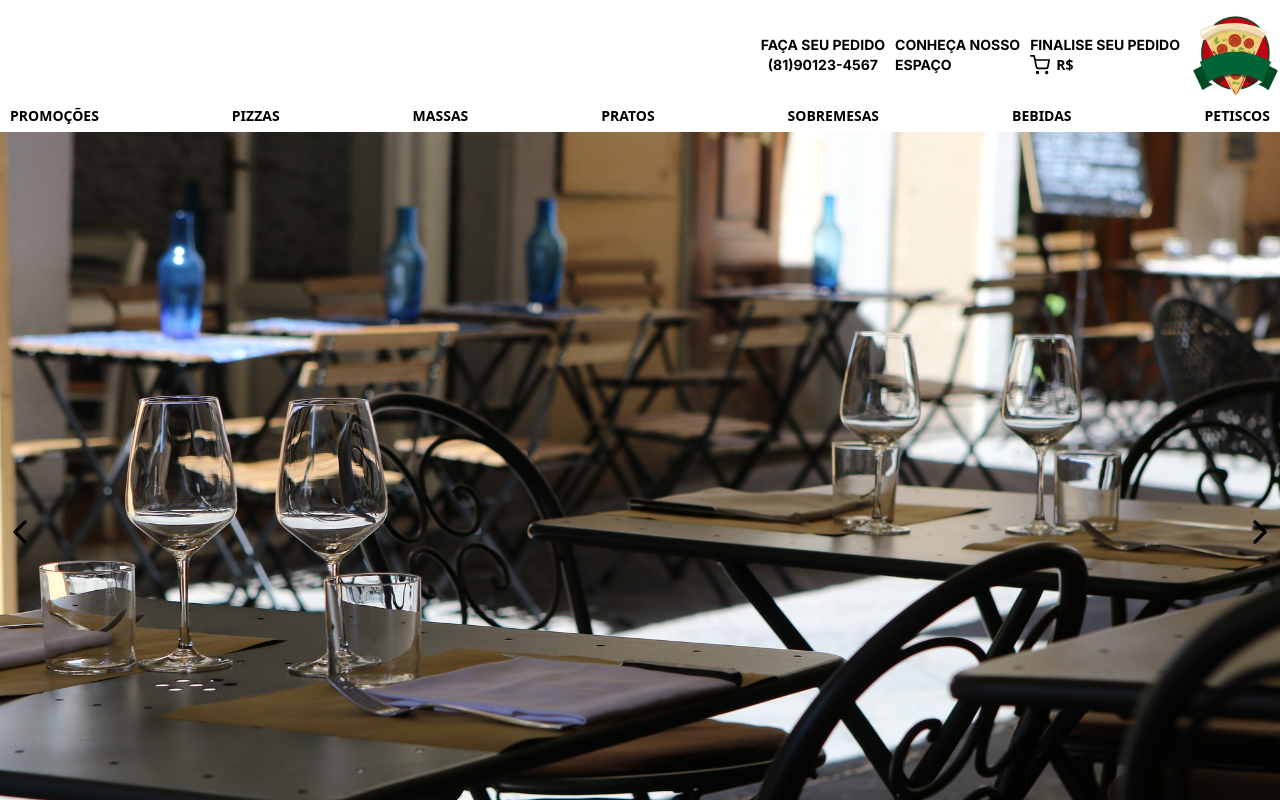
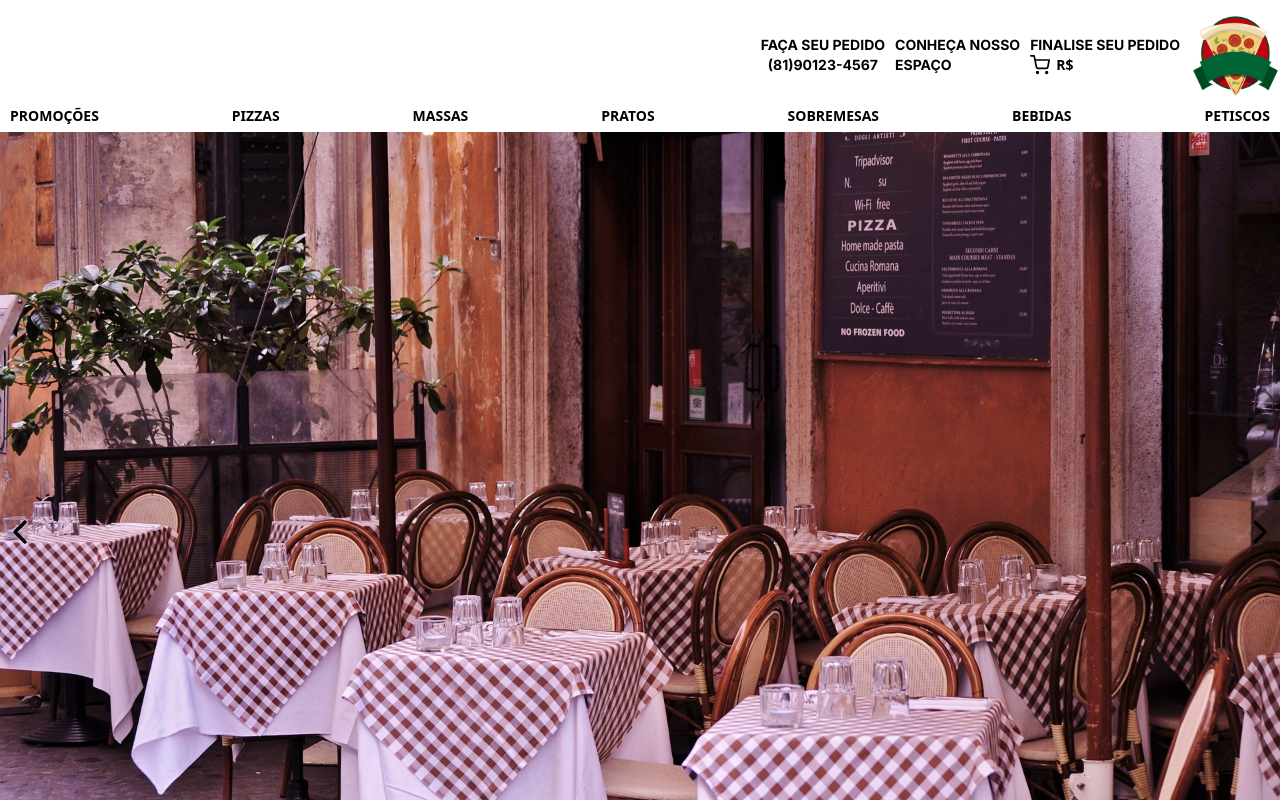
Before and after one commit to HumbertoFox/pizzaria, a Next.js app: page / in a window 1280 px wide. Shown: the top 800 px of the page. Built offline with nearby package versions, Linux system fonts and the light colour scheme.

Commit message:
update slides promotion

```diff
--- a/src/components/promotion/index.tsx
+++ b/src/components/promotion/index.tsx
@@ -1,21 +1,44 @@
+'use client';
+import { useEffect, useState } from 'react';
 import Image from 'next/image';
 import SlideImage0 from '@/assets/pistoia-4461681_1920.jpg';
 import SlideImage1 from '@/assets/bistro-498504_1920.jpg';
 import SlideImage2 from '@/assets/pizza-744405_1920.jpg';
 import SlideImage3 from '@/assets/pizza-4804750_1920.jpg';
+import SlideImage4 from '@/assets/pizza-499106_1920.jpg';
+import SlideImage5 from '@/assets/pizza-1041104_1920.jpg';
+import SlideImage6 from '@/assets/pizza-4205701_1920.jpg';
+import SlideImage7 from '@/assets/session-2287673_1920.jpg';
+import SlideImage8 from '@/assets/restaurant-1604013_1920.jpg';
 import { ChevronLeft, ChevronRight } from 'react-feather';
 
-const slides = [SlideImage0, SlideImage1, SlideImage2, SlideImage3];
+const slides = [SlideImage0, SlideImage1, SlideImage2, SlideImage3, SlideImage4, SlideImage5, SlideImage6, SlideImage7, SlideImage8];
 
 export default function PromotionComponent() {
+    const [curr, setCurr] = useState(0);
+
+    const back = () => setCurr((curr) => (curr === 0 ? slides.length - 1 : curr - 1));
+    const next = () => setCurr((curr) => (curr === slides.length - 1 ? 0 : curr + 1));
+
+    useEffect(() => {
+        const interval = setInterval(next, 5000);
+        return () => clearInterval(interval);
+    }, []);
+
     return (
-        <div className='flex w-full max-h-screen xl:min-h-full overflow-hidden relative' id='promotion'>
-            {slides.map((element, index) => <Image src={element} key={index} alt='Image Pizzaria' priority />)}
+        <div className='relative w-full max-h-screen xl:min-h-full overflow-hidden' id='promotion'>
+            <div className='flex transition-transform duration-500 ease-out' style={{ transform: `translateX(-${curr * 100}%)` }}>
+                {slides.map((element, index) => (
+                    <div key={index} className='w-full flex-shrink-0'>
+                        <Image className='object-cover' src={element} width={1920} height={1186} alt='Image Pizzaria' priority aria-label='Previous Slide' />
+                    </div>
+                ))}
+            </div>
             <div className='absolute inset-0 flex items-center justify-between'>
-                <button type='button' title='next' className='h-full'>
+                <button type='button' title='back' className='h-full' onClick={back}>
                     <ChevronLeft size={40} />
                 </button>
-                <button type='button' title='back' className='h-full'>
+                <button type='button' title='next' className='h-full' onClick={next}>
                     <ChevronRight size={40} />
                 </button>
             </div>
```
